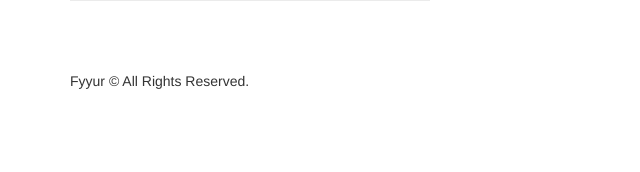
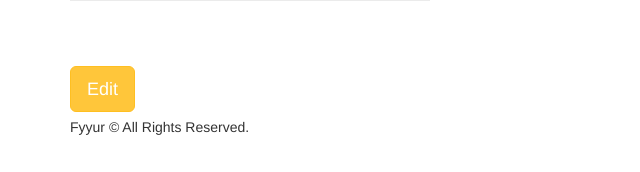
Before and after one commit to ElvisAns/fyyur, a Flask app: page /artists/4 in a window 1280 px wide. Shown: the part 1019-1191 px from the top of the page, without its empty margins (0-640 px from the left). Before the commit the page ends 1108 px from the top, so only its background shows below. Run offline with Flask 2, Linux system fonts and the light colour scheme; some libraries are stand-ins or nearby versions.

Commit message:
Add edit button to show_artist.html
Add missing button connected to the artist/<artist.id>/edit endpoint.  "Todo" instructions say to complete this endpoint, although the front end parts that are supposed to be complete do not use it.

```diff
--- a/projects/01_fyyur/starter_code/templates/pages/show_artist.html
+++ b/projects/01_fyyur/starter_code/templates/pages/show_artist.html
@@ -72,4 +72,6 @@
 	</div>
 </section>
 
+<a href="/artists/{{ artist.id }}/edit"><button class="btn btn-primary btn-lg">Edit</button></a>
+
 {% endblock %}
```
